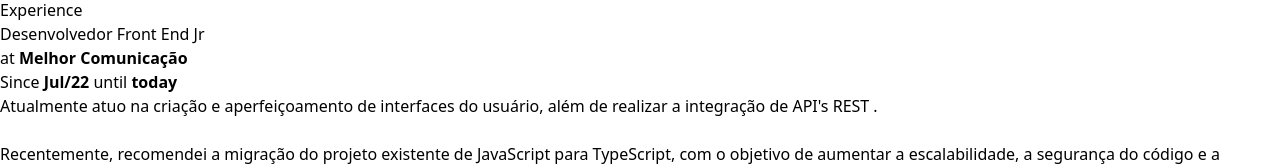
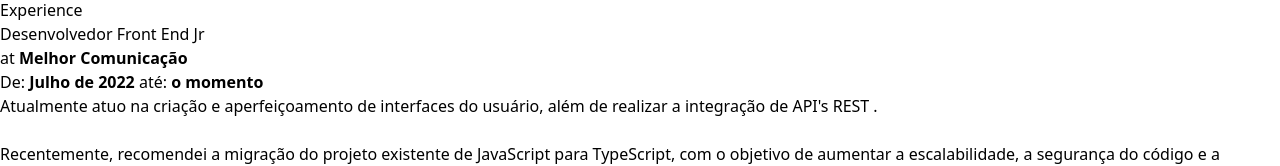
Before and after one commit to pedrinho81/portfolio-react, a React (Create React App) app: page / in a window 1280 px wide. Shown: the part 1295-1461 px from the top of the page. Built offline with nearby package versions, Linux system fonts and the light colour scheme.

Commit message:
fix: complete date

```diff
--- a/src/components/Experience.js
+++ b/src/components/Experience.js
@@ -12,7 +12,7 @@ function Projects() {
             <h3 className="content-center dark:text-white" > at
               <b className="text-gray-600 dark:text-gray-300">  Melhor Comunicação</b>
             </h3>
-            <p className='text-gray-900 dark:text-white'>Since <b>Jul/22</b>  until <b>today</b></p>
+            <p className='text-gray-900 dark:text-white'>De: <b>Julho de 2022</b>  até: <b>o momento</b></p>
             <p className="text-base text-justify sm:text-xl  dark:text-zinc-300 text-gray-600 leading-relaxed mt-4">
              Atualmente atuo na criação e aperfeiçoamento de interfaces do usuário, além de realizar a integração de API's REST .
               <br/>
```
